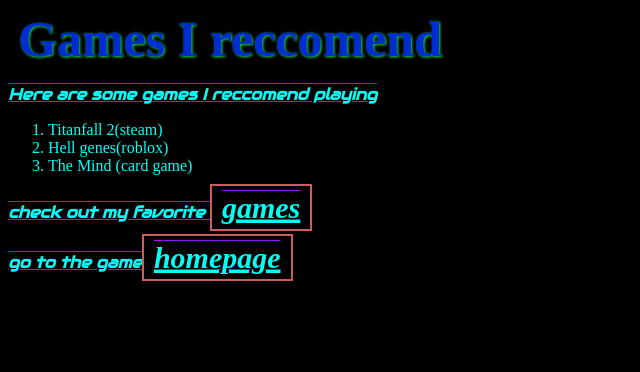
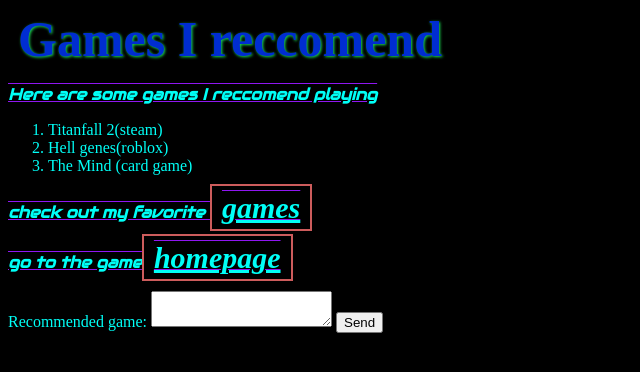
Before and after one commit to Samuelcook29create/Samuelcook29Create.github.io, a plain HTML site: page gamereccomend.html in a window 1280 px wide. Shown: the whole page, without its empty margins (0-640 px from the left). Drawn offline with Linux system fonts and the light colour scheme; a web font is replaced by a local one.

Commit message:
add test form

```diff
--- a/gamereccomend.html
+++ b/gamereccomend.html
@@ -21,6 +21,14 @@
     </ol>
     <p>check out my favorite <a href="favoritegame.html">games</a></p>
     <p>go to the game<a href="games.html">homepage</a></p>
+    <!-- modify this form HTML and place wherever you want your form -->
+    <form action="https://formspree.io/f/xvgwwopb" method="POST">
+        <label>
+            Recommended game:
+            <textarea name="game"></textarea>
+        </label>
+        <button type="submit">Send</button>
+    </form>
 </body>
 
 </html>
```
